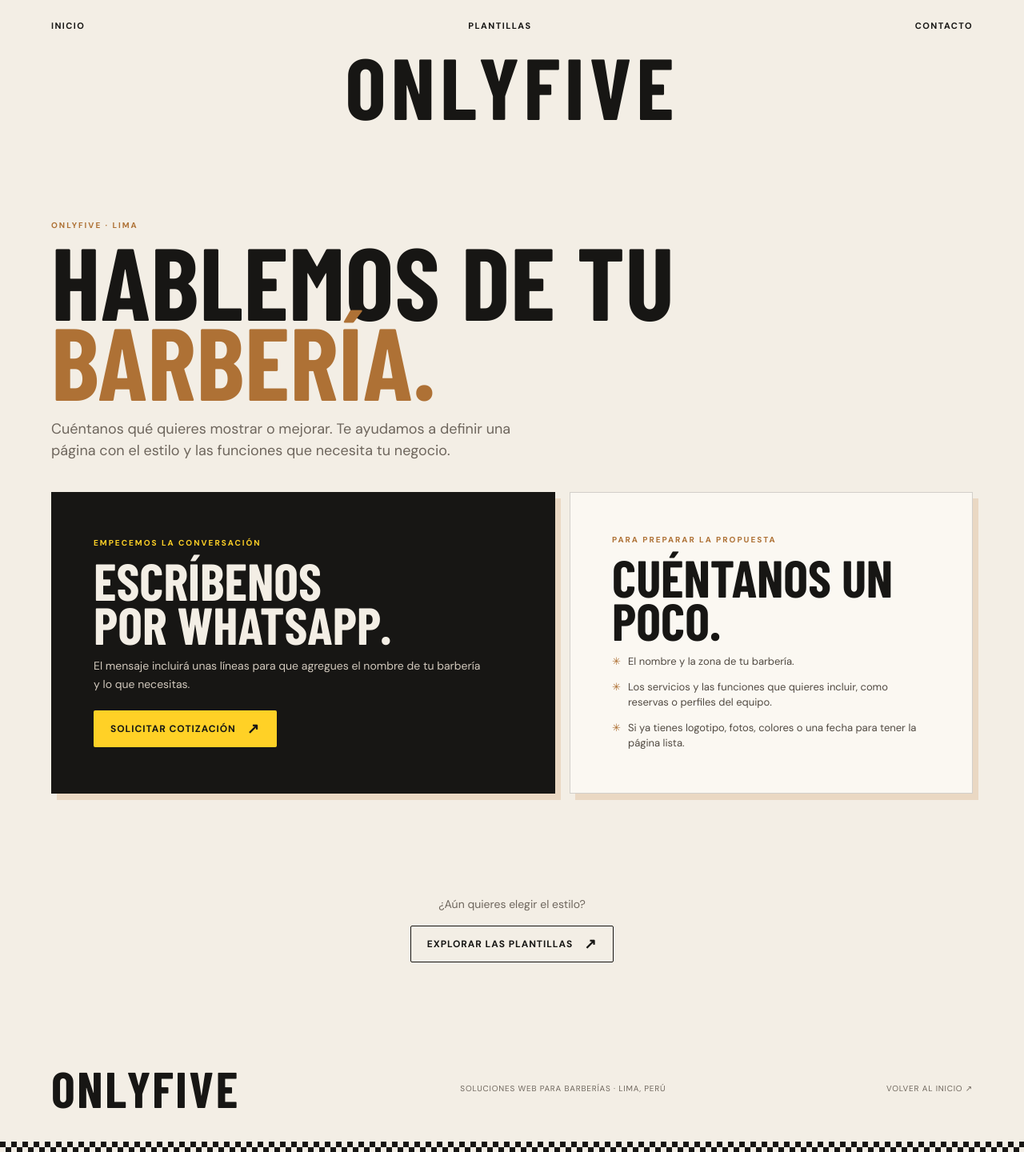
After one commit to Juanguz095/Proyecto-Marketing, a PHP site: page /contacto.html in a window 1280 px wide. The commit adds this page. Shown: the whole page at 80% size. Run offline with PHP 8.4, Linux system fonts and the light colour scheme; some web fonts are replaced.

Commit message:
Unificar navegación por páginas completas

```diff
--- a/preview/LEEME.txt
+++ b/preview/LEEME.txt
@@ -1,6 +1,6 @@
 VISTA PREVIA VISUAL DE ONLYFIVE
 
-Abre index.html en tu navegador. La página incluye los paquetes y las preguntas frecuentes. En Plantillas puedes comparar los tres estilos y abrir la página de ejemplo con cada variante.
+Abre index.html en tu navegador. La página incluye los paquetes y las preguntas frecuentes. En Plantillas puedes comparar los tres estilos y abrir la página de ejemplo con cada variante. Contacto es una página propia con acceso a WhatsApp.
 
 La barra superior permite explorar también la página de barbería, el panel de reservas y la configuración.
 
--- a/preview/assets/styles.css
+++ b/preview/assets/styles.css
@@ -198,6 +198,26 @@ picture{display:block;width:100%;height:100%}
 .faq-item[open] summary span{transform:rotate(45deg)}
 .faq-item>p{max-width:650px;margin:0;padding:0 36px 20px 0;color:var(--muted);font-size:14px;line-height:1.65}
 
+/* Página de contacto */
+.contact-page-intro{padding:clamp(48px,9vw,100px) 0 38px}
+.contact-page-intro h1{max-width:950px;font:800 clamp(62px,11vw,128px)/.78 var(--display);letter-spacing:.005em;text-transform:uppercase;margin:0 0 22px}
+.contact-page-intro h1 em{font-style:normal;color:var(--gold)}
+.contact-page-intro>p:last-child{max-width:580px;color:var(--muted);font-size:clamp(15px,2vw,18px);margin:0}
+.contact-page-grid{display:grid;grid-template-columns:1fr .8fr;gap:18px;padding-bottom:clamp(75px,10vw,130px)}
+.contact-page-card{padding:clamp(25px,5vw,52px);border:1px solid var(--line);background:var(--cream);box-shadow:7px 8px 0 rgba(210,163,108,.28)}
+.contact-page-card-dark{display:flex;flex-direction:column;align-items:flex-start;justify-content:center;min-height:300px;background:var(--ink);color:var(--paper)}
+.contact-page-card-dark .eyebrow{color:var(--yellow)}
+.contact-page-card h2{font:800 clamp(39px,6vw,65px)/.84 var(--display);text-transform:uppercase;margin:0 0 14px}
+.contact-page-card>p:not(.eyebrow){max-width:490px;color:var(--muted);font-size:14px;line-height:1.6;margin:0 0 22px}
+.contact-page-card-dark>p:not(.eyebrow){color:#d2c9bd}
+.contact-page-card ul{display:grid;gap:12px;padding:0;margin:0;list-style:none}
+.contact-page-card li{position:relative;padding-left:20px;color:#514a42;font-size:13px;line-height:1.5}
+.contact-page-card li:before{content:"✳";position:absolute;left:0;top:0;color:var(--gold)}
+.contact-page-back{padding:0 0 clamp(68px,9vw,110px);text-align:center}
+.contact-page-back>p{color:var(--muted);font-size:14px;margin:0 0 16px}
+@media(max-width:760px){.contact-page-grid{grid-template-columns:1fr;gap:12px}.contact-page-card-dark{min-height:260px}}
+@media(max-width:560px){.contact-page-intro{padding-top:42px}.contact-page-intro h1{font-size:clamp(59px,16vw,88px)}.contact-page-card{padding:24px}.contact-page-card h2{font-size:45px}}
+
 /* Vistas diferenciadas para cada plantilla */
 .template-feature-list{display:flex;flex-wrap:wrap;gap:7px;padding:0;margin:0;list-style:none}
 .template-feature-list li{padding:6px 8px;border:1px solid var(--line);font-size:9px;font-weight:700;letter-spacing:.07em;text-transform:uppercase}
--- /dev/null
+++ b/preview/contacto.html
@@ -0,0 +1,60 @@
+<!doctype html>
+<html lang="es">
+<head>
+  <meta charset="utf-8">
+  <meta name="viewport" content="width=device-width, initial-scale=1">
+  <meta name="description" content="Conversa con OnlyFive sobre una página web para tu barbería. Cuéntanos qué necesitas y solicita una cotización.">
+  <meta property="og:type" content="website">
+  <meta property="og:locale" content="es_PE">
+  <meta property="og:site_name" content="OnlyFive">
+  <meta property="og:title" content="Contacto · OnlyFive">
+  <meta property="og:description" content="Hablemos de una página para tu barbería y preparemos una cotización según lo que necesitas.">
+  <meta name="twitter:card" content="summary">
+  <meta name="theme-color" content="#f3eee5">
+  <title>Contacto · OnlyFive</title>
+  <link rel="stylesheet" href="assets/styles.css">
+  <script src="assets/app.js" defer></script>
+</head>
+<body class="contact-page">
+  <a class="skip-link" href="#contenido">Saltar al contenido</a>
+  <div class="scroll-progress" aria-hidden="true"></div>
+  <header class="site-header" id="inicio">
+    <nav class="nav wrap" aria-label="Navegación principal">
+      <a class="nav-link" href="index.html">Inicio</a>
+      <a class="nav-link" href="plantillas.html">Plantillas</a>
+      <a class="nav-link" href="contacto.html" aria-current="page">Contacto</a>
+    </nav>
+    <a class="wordmark" href="index.html" aria-label="OnlyFive, inicio">ONLYFIVE</a>
+  </header>
+  <main id="contenido">
+    <section class="contact-page-intro wrap">
+      <p class="eyebrow">OnlyFive · Lima</p>
+      <h1>Hablemos de tu<br><em>barbería.</em></h1>
+      <p>Cuéntanos qué quieres mostrar o mejorar. Te ayudamos a definir una página con el estilo y las funciones que necesita tu negocio.</p>
+    </section>
+    <section class="contact-page-grid wrap" aria-label="Cómo solicitar una cotización">
+      <div class="contact-page-card contact-page-card-dark">
+        <p class="eyebrow">Empecemos la conversación</p>
+        <h2>Escríbenos<br>por WhatsApp.</h2>
+        <p>El mensaje incluirá unas líneas para que agregues el nombre de tu barbería y lo que necesitas.</p>
+        <a class="button button-light" href="https://wa.me/?text=Hola%20OnlyFive%2C%20quiero%20cotizar%20una%20p%C3%A1gina%20web%20para%20mi%20barber%C3%ADa.%20El%20nombre%20de%20mi%20barber%C3%ADa%20es%3A%20____.%20Necesito%3A%20____." target="_blank" rel="noopener noreferrer">Solicitar cotización <span aria-hidden="true">↗</span></a>
+      </div>
+      <div class="contact-page-card">
+        <p class="eyebrow">Para preparar la propuesta</p>
+        <h2>Cuéntanos un poco.</h2>
+        <ul>
+          <li>El nombre y la zona de tu barbería.</li>
+          <li>Los servicios y las funciones que quieres incluir, como reservas o perfiles del equipo.</li>
+          <li>Si ya tienes logotipo, fotos, colores o una fecha para tener la página lista.</li>
+        </ul>
+      </div>
+    </section>
+    <section class="contact-page-back wrap">
+      <p>¿Aún quieres elegir el estilo?</p>
+      <a class="button button-outline" href="plantillas.html">Explorar las plantillas <span aria-hidden="true">↗</span></a>
+    </section>
+  </main>
+  <footer class="footer wrap"><a class="footer-brand" href="index.html">ONLYFIVE</a><span>Soluciones web para barberías · Lima, Perú</span><a href="index.html">Volver al inicio ↗</a></footer>
+  <div class="checker" aria-hidden="true"></div>
+</body>
+</html>
--- a/preview/index.html
+++ b/preview/index.html
@@ -21,11 +21,9 @@
   <div class="scroll-progress" aria-hidden="true"></div>
   <header class="site-header" id="inicio">
     <nav class="nav wrap" aria-label="Navegación principal">
-      <a class="nav-link" href="#solucion">Qué incluye</a>
+      <a class="nav-link" href="index.html" aria-current="page">Inicio</a>
       <a class="nav-link" href="plantillas.html">Plantillas</a>
-      <a class="nav-link" href="#paquetes">Paquetes</a>
-      <a class="nav-link" href="#preguntas">Preguntas</a>
-      <a class="nav-link" href="#contacto">Contacto</a>
+      <a class="nav-link" href="contacto.html">Contacto</a>
     </nav>
     <a class="wordmark" href="#inicio" aria-label="OnlyFive, inicio">ONLYFIVE</a>
   </header>
--- a/preview/plantillas.html
+++ b/preview/plantillas.html
@@ -22,9 +22,7 @@
     <nav class="nav wrap" aria-label="Navegación principal">
       <a class="nav-link" href="index.html">Inicio</a>
       <a class="nav-link" href="#galeria" aria-current="page">Plantillas</a>
-      <a class="nav-link" href="index.html#paquetes">Paquetes</a>
-      <a class="nav-link" href="index.html#preguntas">Preguntas</a>
-      <a class="nav-link" href="index.html#contacto">Contacto</a>
+      <a class="nav-link" href="contacto.html">Contacto</a>
     </nav>
     <a class="wordmark" href="index.html" aria-label="OnlyFive, inicio">ONLYFIVE</a>
   </header>
@@ -81,7 +79,7 @@
     <section class="templates-contact wrap">
       <p class="eyebrow">¿Quieres una página así?</p>
       <h2>La hacemos<br><em>a tu medida.</em></h2>
-      <a class="button button-outline" href="index.html#contacto">Hablemos de tu barbería <span aria-hidden="true">↗</span></a>
+      <a class="button button-outline" href="contacto.html">Hablemos de tu barbería <span aria-hidden="true">↗</span></a>
     </section>
   </main>
   <footer class="footer wrap"><a class="footer-brand" href="index.html">ONLYFIVE</a><span>Soluciones web para barberías · Lima, Perú</span><a href="index.html">Volver al inicio ↗</a></footer>
--- a/public/index.php
+++ b/public/index.php
@@ -61,11 +61,9 @@ $faqItems = [
   <div class="scroll-progress" aria-hidden="true"></div>
   <header class="site-header" id="inicio">
     <nav class="nav wrap" aria-label="Navegación principal">
-      <a class="nav-link" href="#solucion">Qué incluye</a>
+      <a class="nav-link" href="index.php" aria-current="page">Inicio</a>
       <a class="nav-link" href="<?= e($templatesUrl) ?>">Plantillas</a>
-      <a class="nav-link" href="#paquetes">Paquetes</a>
-      <a class="nav-link" href="#preguntas">Preguntas</a>
-      <a class="nav-link" href="#contacto">Contacto</a>
+      <a class="nav-link" href="contacto.php">Contacto</a>
     </nav>
     <a class="wordmark" href="#inicio" aria-label="OnlyFive, inicio">ONLYFIVE</a>
   </header>
--- a/public/plantillas.php
+++ b/public/plantillas.php
@@ -59,9 +59,7 @@ $templates = [
     <nav class="nav wrap" aria-label="Navegación principal">
       <a class="nav-link" href="index.php">Inicio</a>
       <a class="nav-link" href="#galeria" aria-current="page">Plantillas</a>
-      <a class="nav-link" href="index.php#paquetes">Paquetes</a>
-      <a class="nav-link" href="index.php#preguntas">Preguntas</a>
-      <a class="nav-link" href="index.php#contacto">Contacto</a>
+      <a class="nav-link" href="contacto.php">Contacto</a>
     </nav>
     <a class="wordmark" href="index.php" aria-label="OnlyFive, inicio">ONLYFIVE</a>
   </header>
@@ -107,7 +105,7 @@ $templates = [
     <section class="templates-contact wrap">
       <p class="eyebrow">¿Quieres una página así?</p>
       <h2>La hacemos<br><em>a tu medida.</em></h2>
-      <a class="button button-outline" href="index.php#contacto">Hablemos de tu barbería <span aria-hidden="true">↗</span></a>
+      <a class="button button-outline" href="contacto.php">Hablemos de tu barbería <span aria-hidden="true">↗</span></a>
     </section>
   </main>
 
```
Also changed, not shown: public/contacto.php (added, +70 -0 lines), README.md, public/assets/styles.css.
